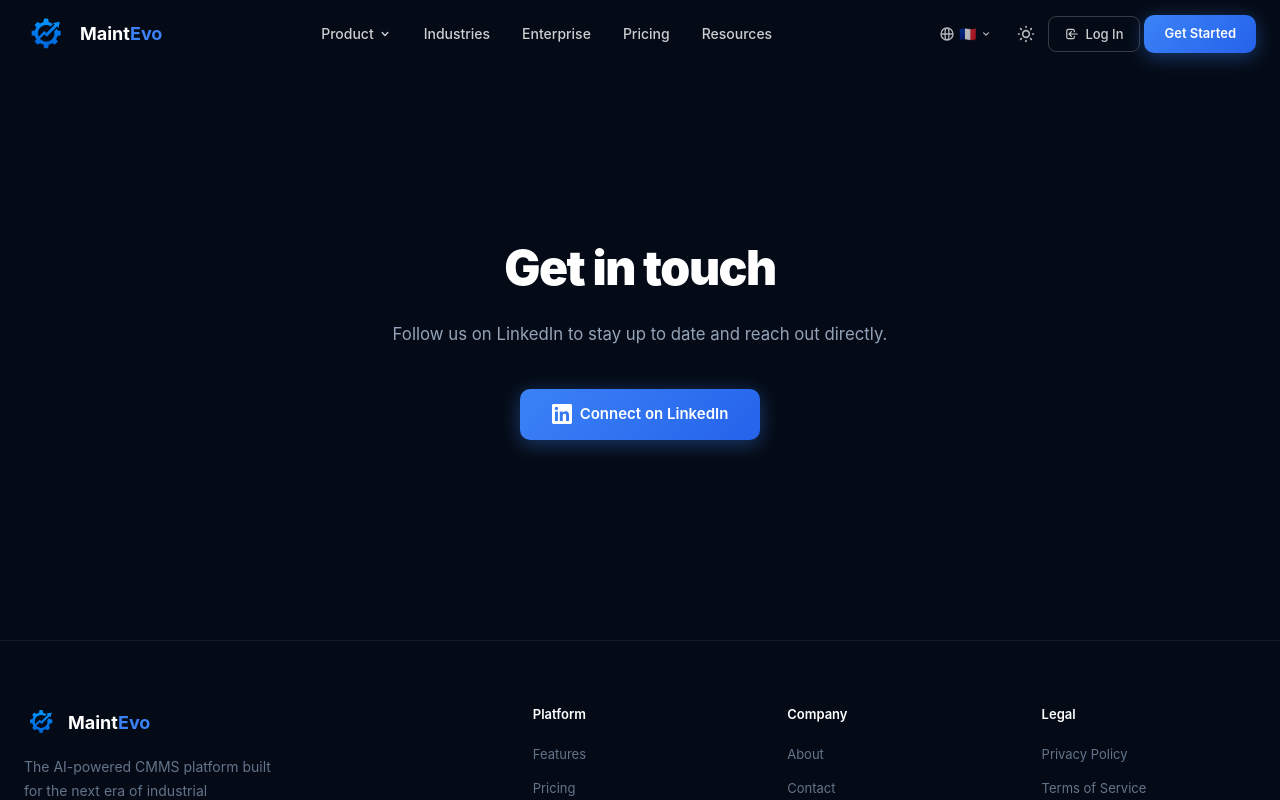
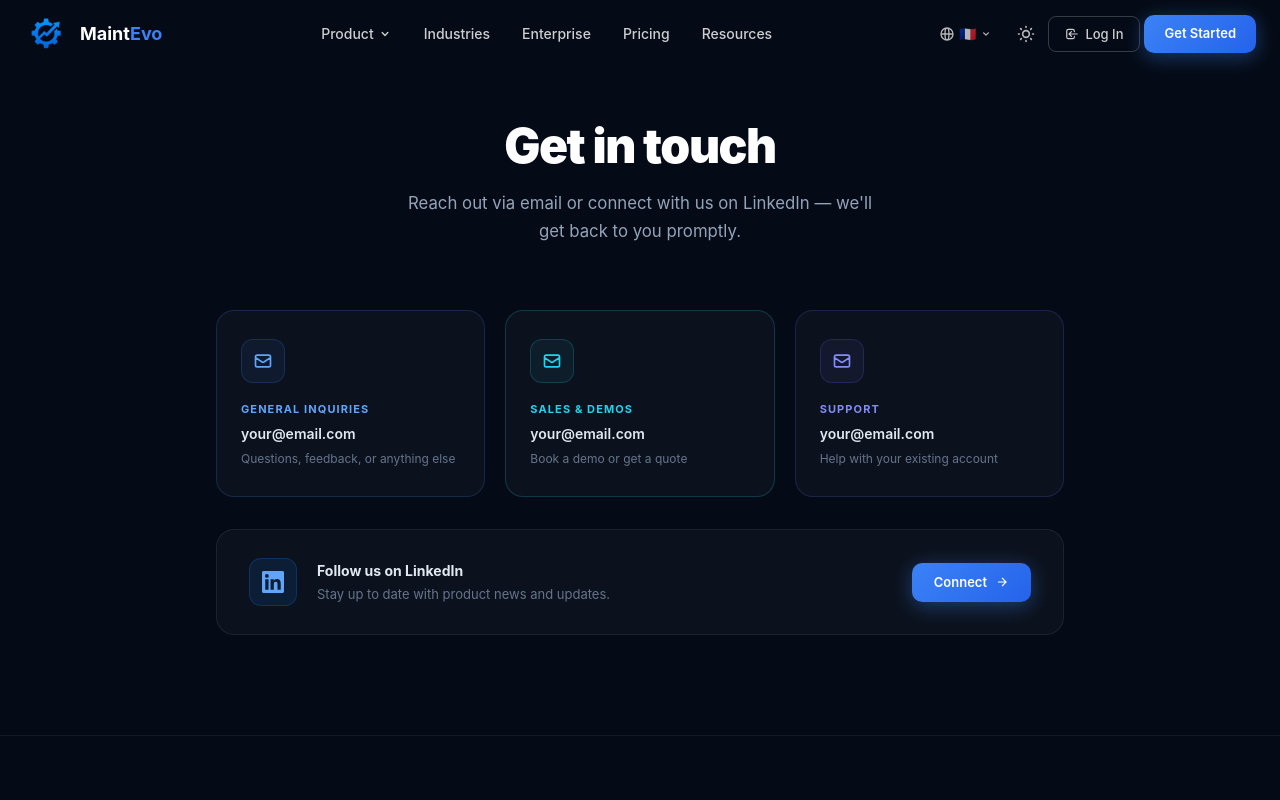
Before and after one commit to PZYCH0/Landing_page_Maintevo, a React (Vite) app: page /contact in a window 1280 px wide. Shown: the top 800 px of the page. Built offline with nearby package versions, Linux system fonts and the light colour scheme.

Commit message:
Add contact section with email placeholders and LinkedIn

```diff
--- a/src/pages/Contact.tsx
+++ b/src/pages/Contact.tsx
@@ -1,25 +1,120 @@
 export default function Contact() {
+  const cards = [
+    {
+      icon: 'M3 8l7.89 5.26a2 2 0 002.22 0L21 8M5 19h14a2 2 0 002-2V7a2 2 0 00-2-2H5a2 2 0 00-2 2v10a2 2 0 002 2z',
+      stroke: '#60a5fa',
+      bg: 'rgba(59,130,246,.08)',
+      border: 'rgba(59,130,246,.2)',
+      label: 'General Inquiries',
+      value: 'your@email.com',
+      href: 'mailto:your@email.com',
+      sub: 'Questions, feedback, or anything else',
+    },
+    {
+      icon: 'M3 8l7.89 5.26a2 2 0 002.22 0L21 8M5 19h14a2 2 0 002-2V7a2 2 0 00-2-2H5a2 2 0 00-2 2v10a2 2 0 002 2z',
+      stroke: '#22d3ee',
+      bg: 'rgba(34,211,238,.06)',
+      border: 'rgba(34,211,238,.2)',
+      label: 'Sales & Demos',
+      value: 'your@email.com',
+      href: 'mailto:your@email.com',
+      sub: 'Book a demo or get a quote',
+    },
+    {
+      icon: 'M3 8l7.89 5.26a2 2 0 002.22 0L21 8M5 19h14a2 2 0 002-2V7a2 2 0 00-2-2H5a2 2 0 00-2 2v10a2 2 0 002 2z',
+      stroke: '#818cf8',
+      bg: 'rgba(99,102,241,.08)',
+      border: 'rgba(99,102,241,.2)',
+      label: 'Support',
+      value: 'your@email.com',
+      href: 'mailto:your@email.com',
+      sub: 'Help with your existing account',
+    },
+  ];
+
   return (
-    <section style={{background:'#050b16',paddingTop:'112px',paddingBottom:'80px',minHeight:'80vh',display:'flex',alignItems:'center'}}>
-      <div className="max-w-screen-xl px-6 mx-auto w-full">
-        <div style={{maxWidth:'520px',margin:'0 auto',textAlign:'center'}}>
-          <h1 style={{fontSize:'clamp(2rem,4vw,3rem)',fontWeight:900,letterSpacing:'-.03em',color:'#fff',marginBottom:'16px'}}>Get in touch</h1>
-          <p style={{color:'#94a3b8',fontSize:'1.05rem',lineHeight:1.7,marginBottom:'40px'}}>
-            Follow us on LinkedIn to stay up to date and reach out directly.
+    <section style={{background:'#050b16',paddingTop:'120px',paddingBottom:'100px',minHeight:'80vh'}}>
+      <div className="max-w-4xl mx-auto px-6">
+
+        {/* Header */}
+        <div style={{textAlign:'center',marginBottom:'64px'}}>
+          <h1 style={{fontSize:'clamp(2rem,4vw,3rem)',fontWeight:900,letterSpacing:'-.03em',color:'#fff',marginBottom:'16px',lineHeight:1.1}}>
+            Get in touch
+          </h1>
+          <p style={{color:'#94a3b8',fontSize:'1.05rem',lineHeight:1.7,maxWidth:'480px',margin:'0 auto'}}>
+            Reach out via email or connect with us on LinkedIn — we'll get back to you promptly.
           </p>
+        </div>
+
+        {/* Email cards */}
+        <div className="grid sm:grid-cols-3 gap-5 mb-8">
+          {cards.map((c, i) => (
+            <a
+              key={i}
+              href={c.href}
+              style={{
+                display:'block',
+                padding:'28px 24px',
+                background:'rgba(255,255,255,.03)',
+                border:`1px solid ${c.border}`,
+                borderRadius:'18px',
+                textDecoration:'none',
+                transition:'all .25s',
+              }}
+              onMouseEnter={e => {
+                (e.currentTarget as HTMLElement).style.background = 'rgba(255,255,255,.06)';
+                (e.currentTarget as HTMLElement).style.transform = 'translateY(-3px)';
+              }}
+              onMouseLeave={e => {
+                (e.currentTarget as HTMLElement).style.background = 'rgba(255,255,255,.03)';
+                (e.currentTarget as HTMLElement).style.transform = 'translateY(0)';
+              }}
+            >
+              <div style={{width:'44px',height:'44px',borderRadius:'12px',background:c.bg,border:`1px solid ${c.border}`,display:'flex',alignItems:'center',justifyContent:'center',marginBottom:'18px'}}>
+                <svg width="20" height="20" fill="none" stroke={c.stroke} strokeWidth="2" viewBox="0 0 24 24">
+                  <path d={c.icon}/>
+                </svg>
+              </div>
+              <div style={{fontSize:'11px',fontWeight:700,color:c.stroke,letterSpacing:'.1em',textTransform:'uppercase',marginBottom:'6px'}}>{c.label}</div>
+              <div style={{fontSize:'14px',fontWeight:600,color:'#e2e8f0',marginBottom:'6px'}}>{c.value}</div>
+              <div style={{fontSize:'12px',color:'#64748b',lineHeight:1.5}}>{c.sub}</div>
+            </a>
+          ))}
+        </div>
+
+        {/* LinkedIn */}
+        <div style={{
+          display:'flex',
+          alignItems:'center',
+          gap:'20px',
+          padding:'28px 32px',
+          background:'rgba(255,255,255,.03)',
+          border:'1px solid rgba(255,255,255,.07)',
+          borderRadius:'18px',
+        }}>
+          <div style={{width:'48px',height:'48px',borderRadius:'12px',background:'rgba(10,102,194,.15)',border:'1px solid rgba(10,102,194,.3)',display:'flex',alignItems:'center',justifyContent:'center',flexShrink:0}}>
+            <svg width="22" height="22" viewBox="0 0 24 24" fill="#60a5fa">
+              <path d="M20.447 20.452h-3.554v-5.569c0-1.328-.027-3.037-1.852-3.037-1.853 0-2.136 1.445-2.136 2.939v5.667H9.351V9h3.414v1.561h.046c.477-.9 1.637-1.85 3.37-1.85 3.601 0 4.267 2.37 4.267 5.455v6.286zM5.337 7.433a2.062 2.062 0 01-2.063-2.065 2.064 2.064 0 112.063 2.065zm1.782 13.019H3.555V9h3.564v11.452zM22.225 0H1.771C.792 0 0 .774 0 1.729v20.542C0 23.227.792 24 1.771 24h20.451C23.2 24 24 23.227 24 22.271V1.729C24 .774 23.2 0 22.222 0h.003z"/>
+            </svg>
+          </div>
+          <div style={{flex:1}}>
+            <div style={{fontSize:'14px',fontWeight:700,color:'#e2e8f0',marginBottom:'4px'}}>Follow us on LinkedIn</div>
+            <div style={{fontSize:'13px',color:'#64748b'}}>Stay up to date with product news and updates.</div>
+          </div>
           <a
             href="https://www.linkedin.com/company/mainteneat"
             target="_blank"
             rel="noopener noreferrer"
-            className="btn-p inline-flex items-center gap-3"
-            style={{padding:'14px 32px',fontSize:'15px',justifyContent:'center'}}
+            className="btn-p inline-flex items-center gap-2"
+            style={{padding:'10px 22px',fontSize:'13px',whiteSpace:'nowrap',flexShrink:0}}
           >
-            <svg width="20" height="20" viewBox="0 0 24 24" fill="currentColor">
-              <path d="M20.447 20.452h-3.554v-5.569c0-1.328-.027-3.037-1.852-3.037-1.853 0-2.136 1.445-2.136 2.939v5.667H9.351V9h3.414v1.561h.046c.477-.9 1.637-1.85 3.37-1.85 3.601 0 4.267 2.37 4.267 5.455v6.286zM5.337 7.433a2.062 2.062 0 01-2.063-2.065 2.064 2.064 0 112.063 2.065zm1.782 13.019H3.555V9h3.564v11.452zM22.225 0H1.771C.792 0 0 .774 0 1.729v20.542C0 23.227.792 24 1.771 24h20.451C23.2 24 24 23.227 24 22.271V1.729C24 .774 23.2 0 22.222 0h.003z"/>
+            Connect
+            <svg width="14" height="14" fill="none" stroke="currentColor" strokeWidth="2" viewBox="0 0 24 24">
+              <path d="M5 12h14M12 5l7 7-7 7"/>
             </svg>
-            Connect on LinkedIn
           </a>
         </div>
+
       </div>
     </section>
   );
```
